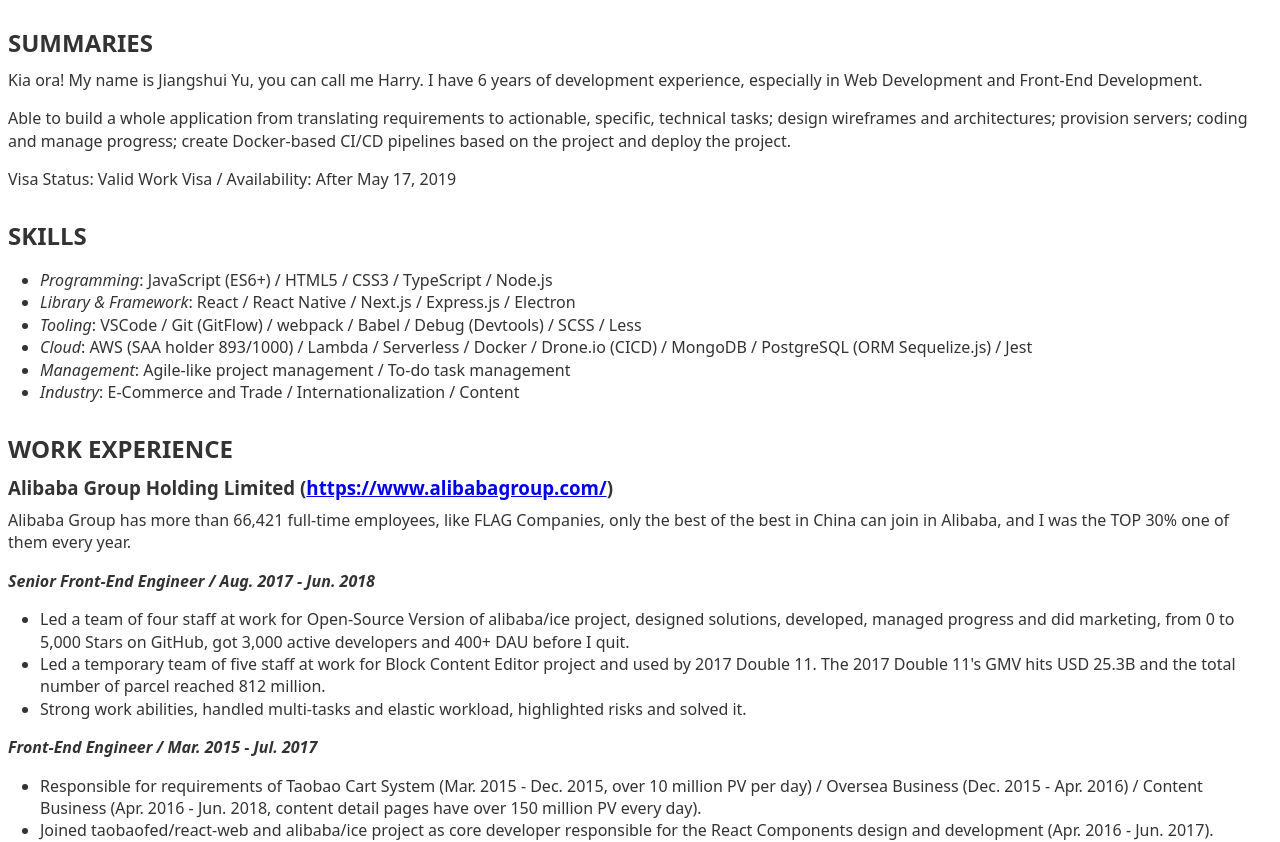
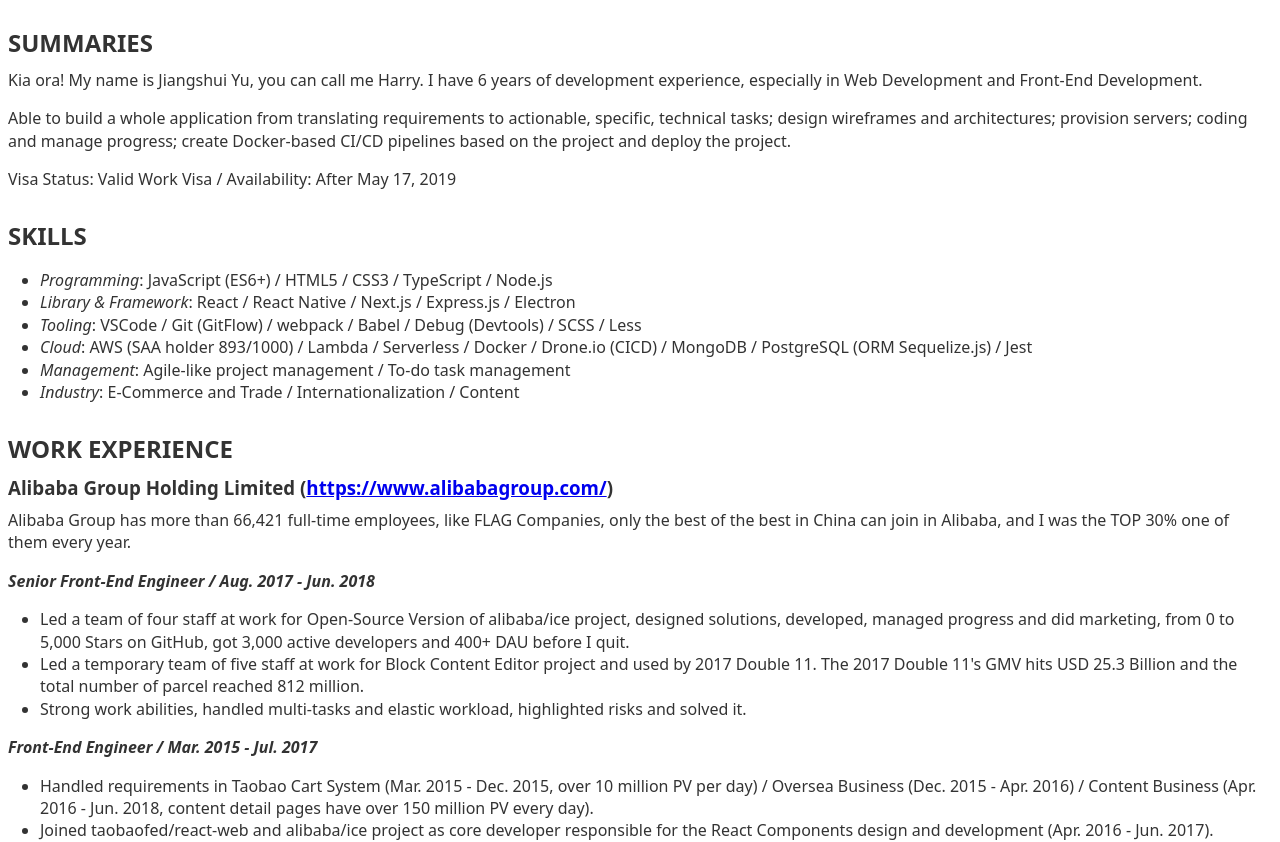
Before and after one commit to lhr000lhr/cv, a website: page index.html in a window 1280 px wide. Shown: the part 113-955 px from the top of the page. Drawn offline with Linux system fonts and the light colour scheme.

Commit message:
chore: update

```diff
--- a/index.html
+++ b/index.html
@@ -30,12 +30,12 @@
 <h4 id="senior-front-end-engineer--aug-2017---jun-2018"><em>Senior Front-End Engineer / Aug. 2017 - Jun. 2018</em></h4>
 <ul>
 <li>Led a team of four staff at work for Open-Source Version of alibaba/ice project, designed solutions, developed, managed progress and did marketing, from 0 to 5,000 Stars on GitHub, got 3,000 active developers and 400+ DAU before I quit.</li>
-<li>Led a temporary team of five staff at work for Block Content Editor project and used by 2017 Double 11. The 2017 Double 11&#39;s GMV hits USD 25.3B and the total number of parcel reached 812 million.</li>
+<li>Led a temporary team of five staff at work for Block Content Editor project and used by 2017 Double 11. The 2017 Double 11&#39;s GMV hits USD 25.3 Billion and the total number of parcel reached 812 million.</li>
 <li>Strong work abilities, handled multi-tasks and elastic workload, highlighted risks and solved it.</li>
 </ul>
 <h4 id="front-end-engineer--mar-2015---jul-2017"><em>Front-End Engineer / Mar. 2015 - Jul. 2017</em></h4>
 <ul>
-<li>Responsible for requirements of Taobao Cart System (Mar. 2015 - Dec. 2015, over 10 million PV per day) / Oversea Business (Dec. 2015 - Apr. 2016) / Content Business (Apr. 2016 - Jun. 2018, content detail pages have over 150 million PV every day).</li>
+<li>Handled requirements in Taobao Cart System (Mar. 2015 - Dec. 2015, over 10 million PV per day) / Oversea Business (Dec. 2015 - Apr. 2016) / Content Business (Apr. 2016 - Jun. 2018, content detail pages have over 150 million PV every day).</li>
 <li>Joined taobaofed/react-web and alibaba/ice project as core developer responsible for the React Components design and development (Apr. 2016 - Jun. 2017). Designed and developed 15+ various components and solutions.</li>
 <li>Designed and developed React Dynamic Form (second version) and React Rich Text Editor solutions used in Content Business, 70K+ content creators publish 350K+ posts through this every day.</li>
 </ul>
```
Also changed, not shown: README.md.
